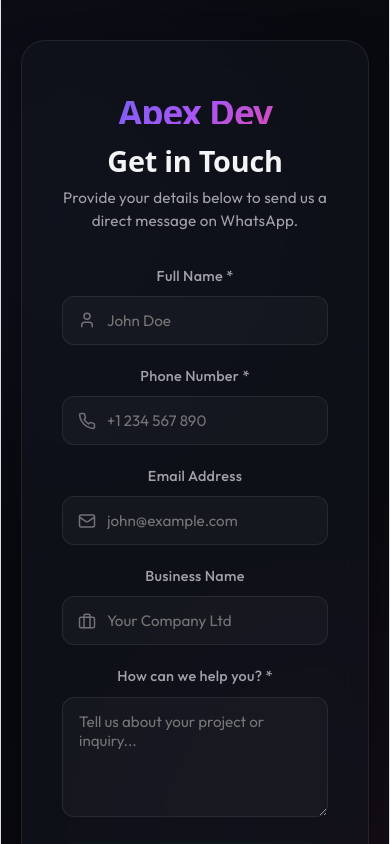
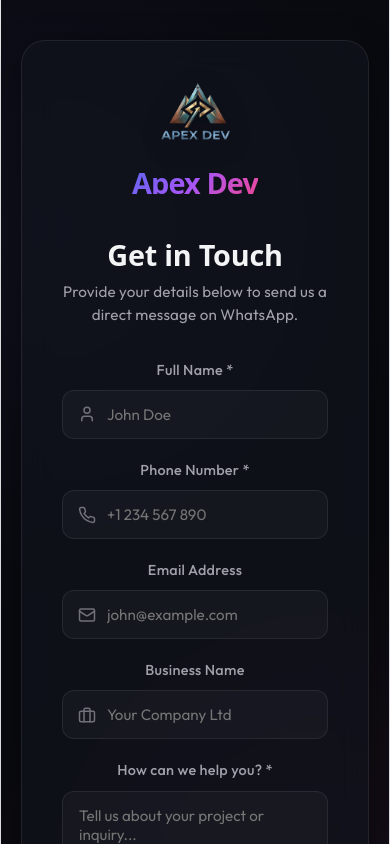
Before and after one commit to shrutijoshi14/apex-devs-contact, a React (Vite) app: page / in a window 390 px wide. Shown: the top 844 px of the page. Built offline with nearby package versions, Linux system fonts and the light colour scheme.

Commit message:
feat: use local custom logo image with responsive layout adjustments

```diff
--- a/src/App.css
+++ b/src/App.css
@@ -77,17 +77,35 @@
   justify-content: center;
 }
 
-.logo-container {
+.logo-wrapper {
+  display: flex;
+  flex-direction: column;
+  align-items: center;
+  gap: 10px;
   margin-bottom: 24px;
+  width: 100%;
+  max-width: 100%;
+}
+
+.business-logo {
+  height: clamp(60px, 15vw, 90px);
+  width: auto;
+  max-width: 100%;
+  object-fit: contain;
+  filter: drop-shadow(0 4px 12px rgba(0, 0, 0, 0.25));
+  flex-shrink: 0;
 }
 
 .logo-text {
-  font-size: 2.2rem;
+  font-size: clamp(1.8rem, 5vw, 2.3rem);
   font-weight: 700;
   letter-spacing: -0.03em;
   background: var(--accent-gradient);
   -webkit-background-clip: text;
   -webkit-text-fill-color: transparent;
+  max-width: 100%;
+  text-align: center;
+  word-wrap: break-word;
 }
 
 .tagline {
--- a/src/App.jsx
+++ b/src/App.jsx
@@ -1,4 +1,5 @@
 import { useState } from 'react'
+import logoImg from './assets/logo-removebg-preview.png'
 import './App.css'
 
 // ==========================================
@@ -101,7 +102,8 @@
       {/* Sleek Contact Form */}
       <div className="card">
         <div className="form-header" style={{ textAlign: 'center' }}>
-          <div className="logo-container" style={{ marginBottom: '16px' }}>
+          <div className="logo-wrapper">
+            <img src={logoImg} alt="Logo" className="business-logo" />
             <h1 className="logo-text">{BUSINESS_NAME}</h1>
           </div>
           <h2>Get in Touch</h2>
```
Also changed, not shown: src/assets/logo-removebg-preview.png (added).
